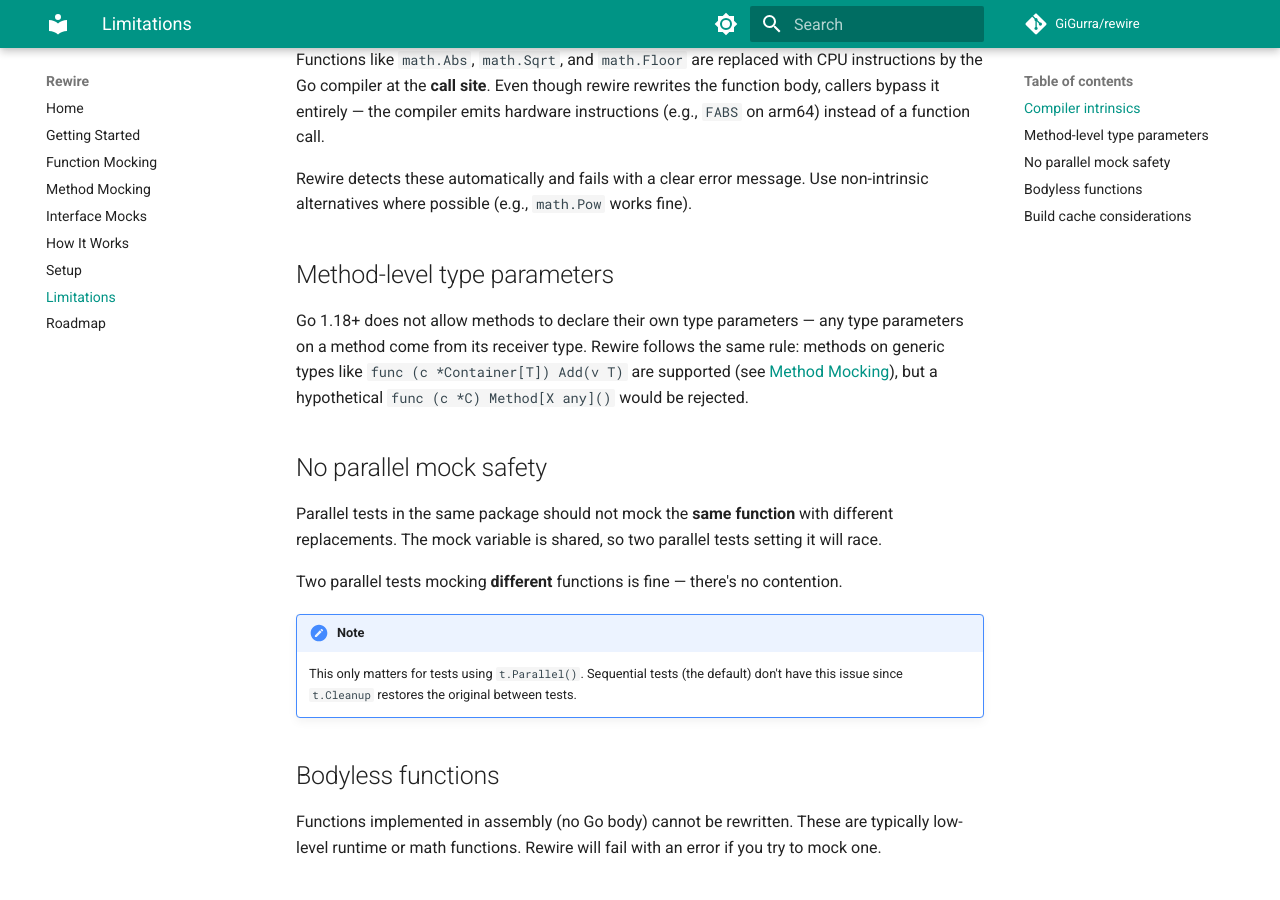
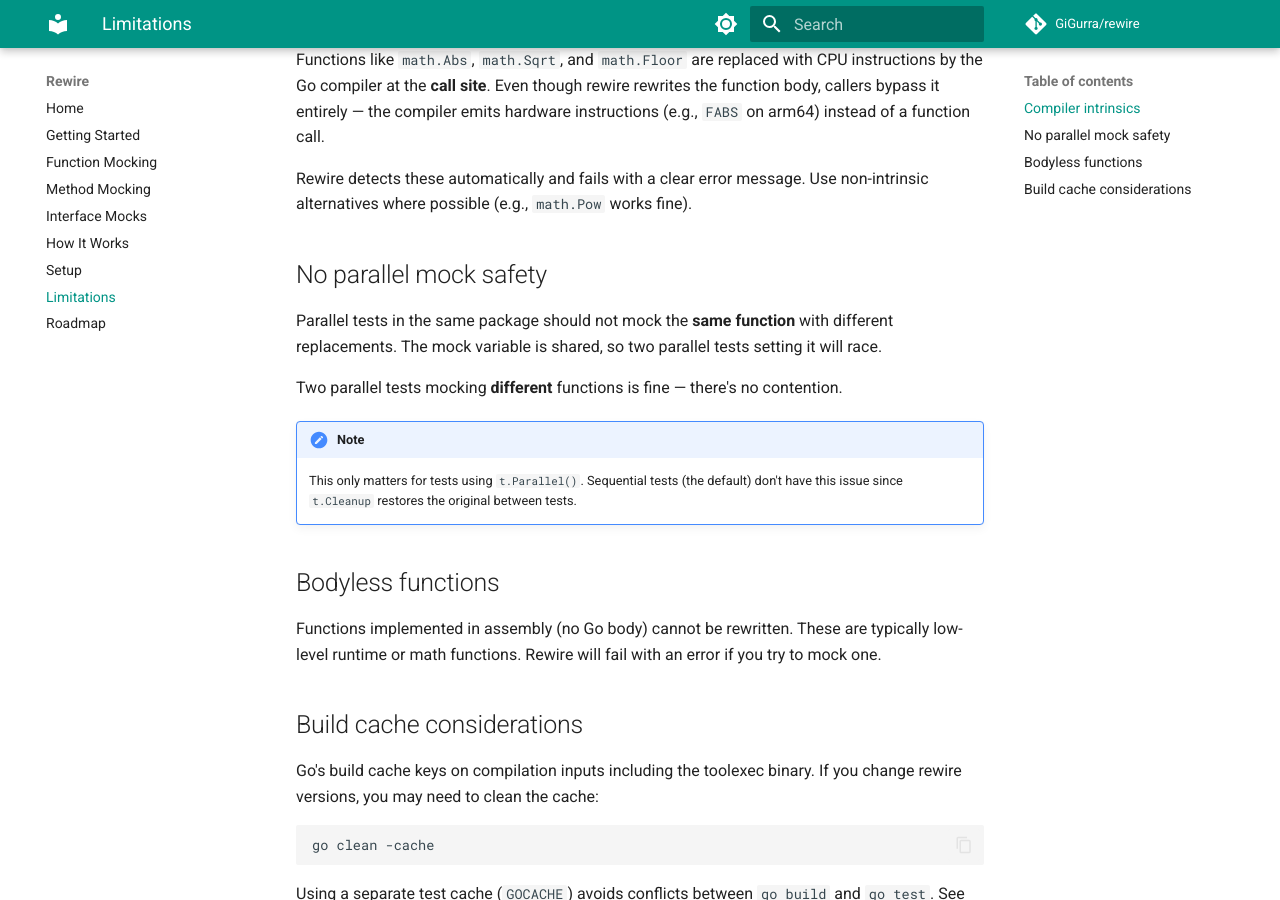
Before and after one commit to GiGurra/rewire, an MkDocs documentation site: the page built from docs/limitations.md, in a window 1280 px wide and 900 px high, scrolled down 300 px. Built offline with MkDocs 1.6.1 and Material for MkDocs 9.7.7, drawn with Linux system fonts in a browser that asks for light colours; comment, search, counter and statistics services are not loaded.

Commit message:
Drop method-level type params from the limitations lists
Go 1.18+ doesn't allow methods to declare their own type parameters
regardless of rewire, so it's a language property, not a rewire
limitation. Drop the bullet from the README and the section from
docs/limitations.md.

Co-Authored-By: Claude Opus 4.6 (1M context) <noreply@anthropic.com>

```diff
--- a/docs/limitations.md
+++ b/docs/limitations.md
@@ -7,10 +7,6 @@ These limitations apply to compile-time function and method mocking (toolexec).
 Functions like `math.Abs`, `math.Sqrt`, and `math.Floor` are replaced with CPU instructions by the Go compiler at the **call site**. Even though rewire rewrites the function body, callers bypass it entirely — the compiler emits hardware instructions (e.g., `FABS` on arm64) instead of a function call.
 
 Rewire detects these automatically and fails with a clear error message. Use non-intrinsic alternatives where possible (e.g., `math.Pow` works fine).
-
-## Method-level type parameters
-
-Go 1.18+ does not allow methods to declare their own type parameters — any type parameters on a method come from its receiver type. Rewire follows the same rule: methods on generic types like `func (c *Container[T]) Add(v T)` are supported (see [Method Mocking](method-mocking.md#methods-on-generic-types)), but a hypothetical `func (c *C) Method[X any]()` would be rejected.
 
 ## No parallel mock safety
 
```
Also changed, not shown: README.md (+0 -1 lines).
